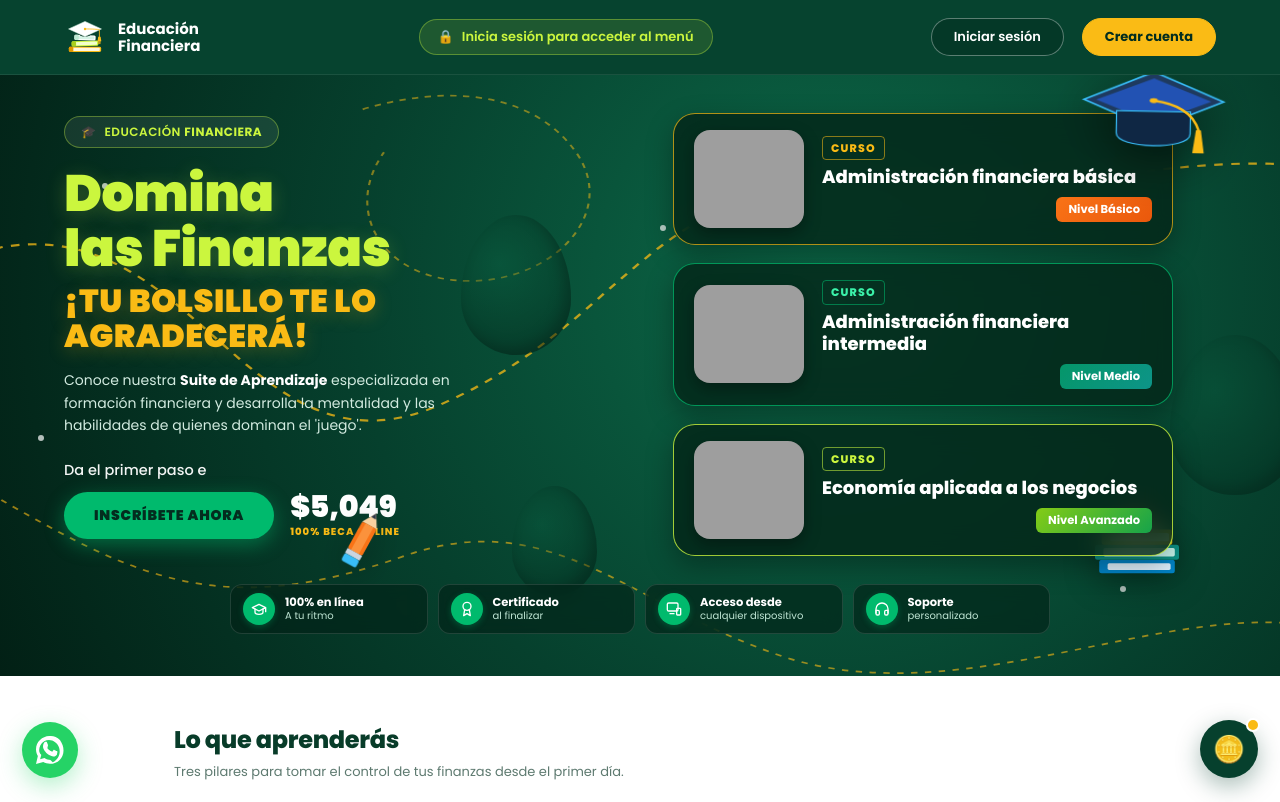
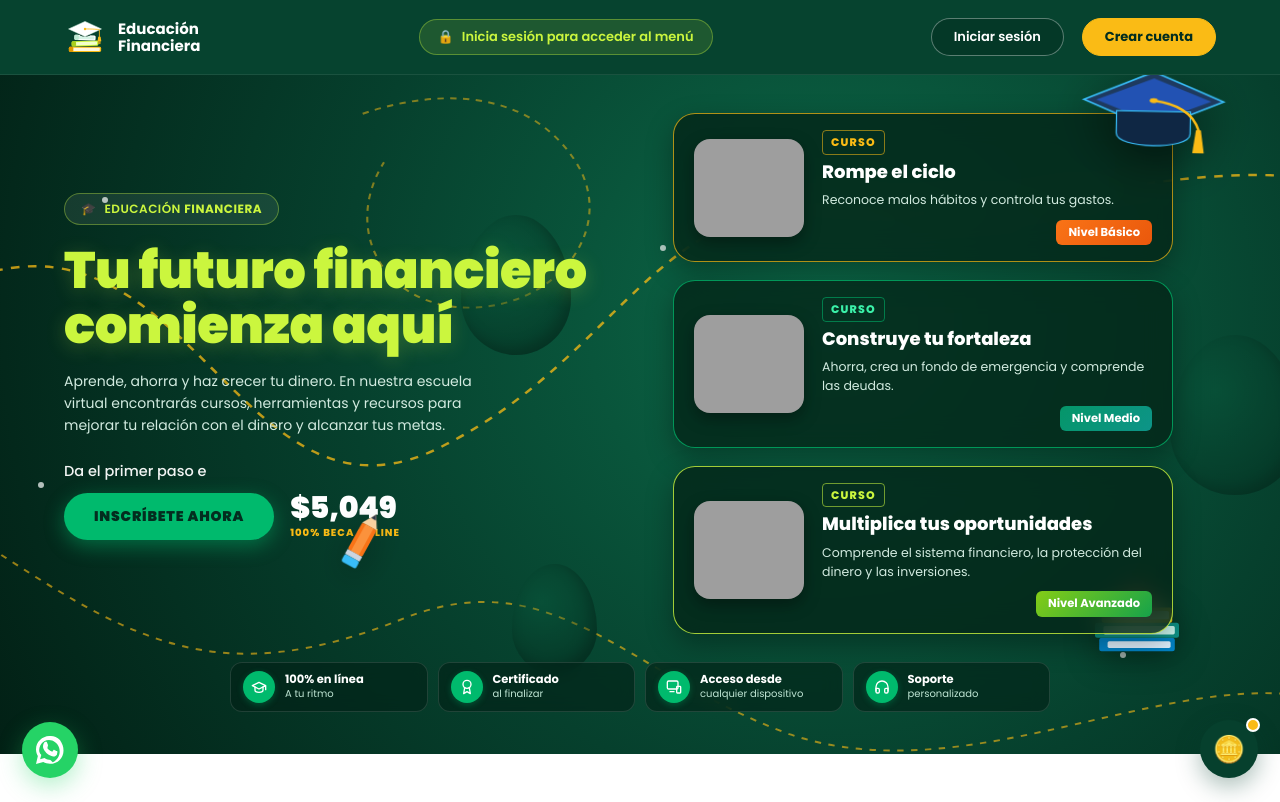
Before and after one commit to vivesalexa2020-alt/Escuela-financiera, a PHP site: page / in a window 1280 px wide. Shown: the top 802 px of the page. Run offline with PHP 8.4, Linux system fonts and the light colour scheme; grey boxes are pictures that could not be loaded.

Commit message:
Renombra niveles y agrega reseñas en las tarjetas del hero

```diff
--- a/estilos.css
+++ b/estilos.css
@@ -2301,7 +2301,15 @@ body.user-logged-in .logged-topbar {
   font-weight: 800;
   line-height: 1.25;
   color: #ffffff;
-  margin-bottom: 8px;
+  margin-bottom: 4px;
+}
+
+.card-course-desc {
+  font-size: 12.5px;
+  font-weight: 400;
+  line-height: 1.5;
+  color: #d2ebe0;
+  margin-bottom: 10px;
 }
 
 .card-footer-badge {
--- a/index.html
+++ b/index.html
@@ -2750,13 +2750,12 @@ body.user-logged-in .logged-topbar {
 
           <!-- Título principal con colores de la paleta -->
           <h1 class="suite-hero-title">
-            <span class="title-lime">Domina<br>las Finanzas</span>
-            <span class="title-yellow">¡TU BOLSILLO TE LO AGRADECERÁ!</span>
+            <span class="title-lime">Tu futuro financiero<br>comienza aquí</span>
           </h1>
 
           <!-- Párrafo descriptivo -->
           <p class="suite-hero-description">
-            Conoce nuestra <strong>Suite de Aprendizaje</strong> especializada en formación financiera y desarrolla la mentalidad y las habilidades de quienes dominan el 'juego'.
+            Aprende, ahorra y haz crecer tu dinero. En nuestra escuela virtual encontrarás cursos, herramientas y recursos para mejorar tu relación con el dinero y alcanzar tus metas.
           </p>
 
           <!-- Bloque CTA -->
@@ -2811,11 +2810,12 @@ body.user-logged-in .logged-topbar {
             <!-- 1. NIVEL BÁSICO -->
             <div class="suite-level-card card-basico">
               <div class="card-thumb-wrap">
-                <img src="img/suite-thumb-1.png" alt="Administración financiera básica" class="card-thumb-img" onerror="this.src='img/hero-character.png'">
+                <img src="img/suite-thumb-1.png" alt="Rompe el ciclo" class="card-thumb-img" onerror="this.src='img/hero-character.png'">
               </div>
               <div class="card-content">
                 <span class="card-tag tag-basico">CURSO</span>
-                <h3 class="card-course-title">Administración financiera básica</h3>
+                <h3 class="card-course-title">Rompe el ciclo</h3>
+                <p class="card-course-desc">Reconoce malos hábitos y controla tus gastos.</p>
                 <div class="card-footer-badge">
                   <span class="partner-badge badge-orange">Nivel Básico</span>
                 </div>
@@ -2825,11 +2825,12 @@ body.user-logged-in .logged-topbar {
             <!-- 2. NIVEL MEDIO -->
             <div class="suite-level-card card-medio">
               <div class="card-thumb-wrap">
-                <img src="img/suite-thumb-2.png" alt="Administración financiera intermedia" class="card-thumb-img" onerror="this.src='img/hero-character.png'">
+                <img src="img/suite-thumb-2.png" alt="Construye tu fortaleza" class="card-thumb-img" onerror="this.src='img/hero-character.png'">
               </div>
               <div class="card-content">
                 <span class="card-tag tag-medio">CURSO</span>
-                <h3 class="card-course-title">Administración financiera intermedia</h3>
+                <h3 class="card-course-title">Construye tu fortaleza</h3>
+                <p class="card-course-desc">Ahorra, crea un fondo de emergencia y comprende las deudas.</p>
                 <div class="card-footer-badge">
                   <span class="partner-badge badge-teal">Nivel Medio</span>
                 </div>
@@ -2839,11 +2840,12 @@ body.user-logged-in .logged-topbar {
             <!-- 3. NIVEL AVANZADO -->
             <div class="suite-level-card card-avanzado">
               <div class="card-thumb-wrap">
-                <img src="img/suite-thumb-3.png" alt="Economía aplicada a los negocios" class="card-thumb-img" onerror="this.src='img/hero-character.png'">
+                <img src="img/suite-thumb-3.png" alt="Multiplica tus oportunidades" class="card-thumb-img" onerror="this.src='img/hero-character.png'">
               </div>
               <div class="card-content">
                 <span class="card-tag tag-avanzado">CURSO</span>
-                <h3 class="card-course-title">Economía aplicada a los negocios</h3>
+                <h3 class="card-course-title">Multiplica tus oportunidades</h3>
+                <p class="card-course-desc">Comprende el sistema financiero, la protección del dinero y las inversiones.</p>
                 <div class="card-footer-badge">
                   <span class="partner-badge badge-green">Nivel Avanzado</span>
                 </div>
@@ -3070,57 +3072,7 @@ body.user-logged-in .logged-topbar {
         </div>
       </div>
 
-      <section class="learn-section" id="aprender">
-    <div class="container" style="max-width: 980px;">
-      <div class="section-header">
-        <div>
-          <h2>Lo que aprenderás</h2>
-          <p>Tres pilares para tomar el control de tus finanzas desde el primer día.</p>
-        </div>
-      </div>
-
-      <div class="learn-grid">
-        <!-- Ahorro -->
-        <article class="learn-card">
-          <div class="learn-icon">
-            <svg viewBox="0 0 24 24" fill="none" stroke="currentColor" stroke-width="2" stroke-linecap="round" stroke-linejoin="round">
-              <path d="M19 5c-1.5 0-2.8 1.4-3 2-3.5-1.5-11-.3-11 5 0 1.8 0 3 2 4.5V20h4v-2h3v2h4v-4c1-.5 1.7-1 2-2h2v-4h-2c0-1-.5-1.5-1-2V5z"></path>
-              <path d="M2 9v1c0 1.1.9 2 2 2h1"></path>
-              <path d="M16 11h.01"></path>
-            </svg>
-          </div>
-          <h3>Ahorro</h3>
-          <p>Aprende a guardar una parte de tus ingresos cada mes, crear un fondo de emergencia y fijar metas de ahorro claras y alcanzables.</p>
-        </article>
-
-        <!-- Gastos -->
-        <article class="learn-card">
-          <div class="learn-icon">
-            <svg viewBox="0 0 24 24" fill="none" stroke="currentColor" stroke-width="2" stroke-linecap="round" stroke-linejoin="round">
-              <path d="M3 3v18h18"></path>
-              <path d="m19 9-5 5-4-4-3 3"></path>
-              <path d="M14 9h5v5"></path>
-            </svg>
-          </div>
-          <h3>Gastos</h3>
-          <p>Identifica en qué se va tu dinero, distingue gastos fijos de variables y elimina los gastos hormiga que afectan tu bolsillo.</p>
-        </article>
-
-        <!-- Presupuesto -->
-        <article class="learn-card">
-          <div class="learn-icon">
-            <svg viewBox="0 0 24 24" fill="none" stroke="currentColor" stroke-width="2" stroke-linecap="round" stroke-linejoin="round">
-              <path d="M21 12V7H5a2 2 0 0 1 0-4h14v4"></path>
-              <path d="M3 5v14a2 2 0 0 0 2 2h16v-5"></path>
-              <path d="M18 12a2 2 0 0 0 0 4h4v-4Z"></path>
-            </svg>
-          </div>
-          <h3>Presupuesto</h3>
-          <p>Diseña un presupuesto mensual con la regla 50/30/20, planifica tus ingresos y gastos y alcanza mayor estabilidad financiera.</p>
-        </article>
-      </div>
-    </div>
-  </section>
+
     </div>
   </div>
 
```
